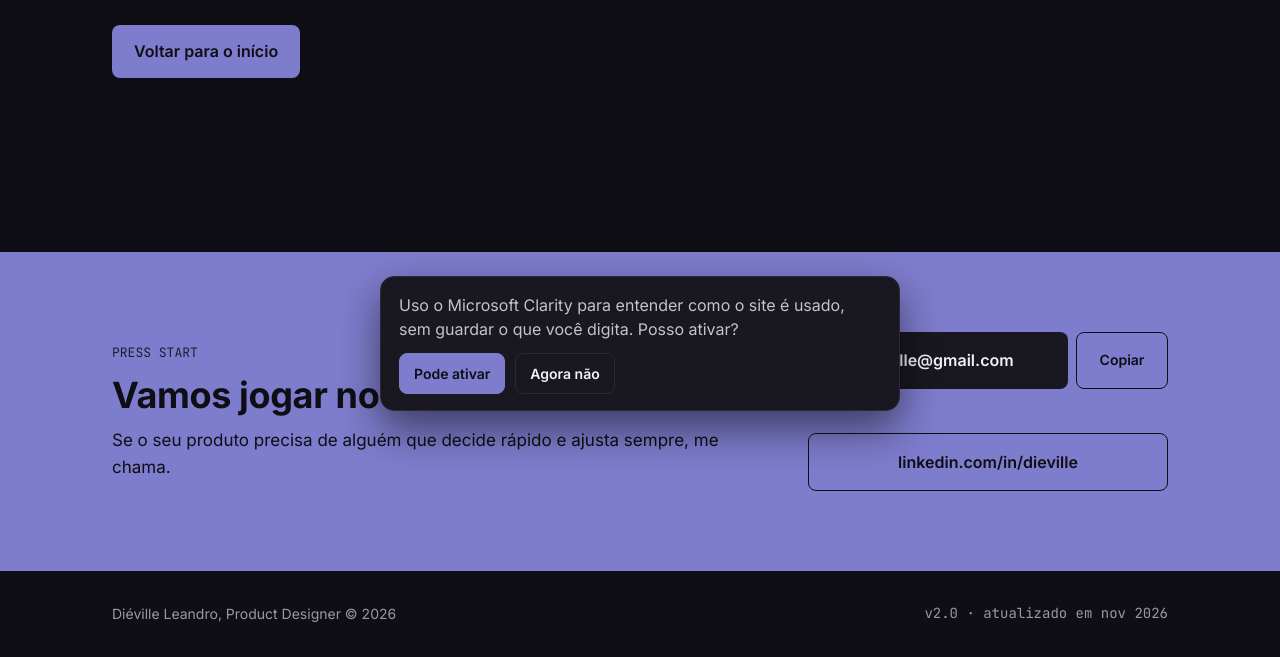
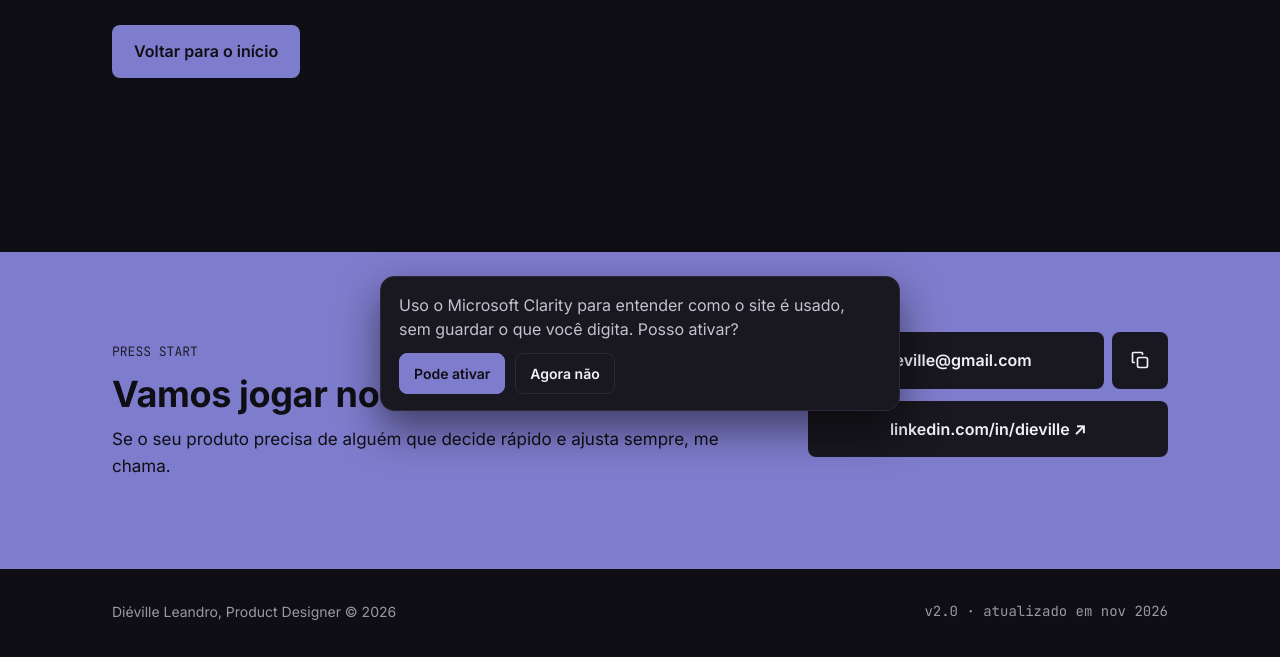
Before and after one commit to dieville/portfolio, a plain HTML site: page 404.html in a window 1280 px wide. Shown: the part 373-1030 px from the top of the page. Drawn offline with Linux system fonts and the light colour scheme.

Commit message:
Contato: botões iguais, ícone de copiar e-mail
Co-Authored-By: Claude Opus 5.5 <noreply@anthropic.com>
Claude-Session: https://claude.ai/code/session_01V1swkwzfpwxpvqN3K7z8r2

```diff
--- a/404.html
+++ b/404.html
@@ -64,9 +64,10 @@ section.blk{padding:88px 0;border-top:1px solid var(--line)}
 <p style="margin: 0; font-size: 17px">Se o seu produto precisa de alguém que decide rápido e ajusta sempre, me chama.</p>
 </div>
 <div style="flex: 0 1 360px; display: flex; flex-direction: column; gap: 12px">
-<div style="display: flex; gap: 8px"><a href="mailto:dieville@gmail.com" style="flex: 1; text-decoration: none; padding: 16px 24px; border-radius: 8px; background: var(--surface); color: var(--ink); font-weight: 600; text-align: center">dieville@gmail.com</a><button type="button" class="cpy" data-copy="dieville@gmail.com" aria-label="Copiar e-mail" style="flex: none; font: inherit; font-weight: 600; font-size: 14px; padding: 0 16px; border-radius: 8px; border: 1.5px solid #0F0E14; background: transparent; color: #0F0E14; cursor: pointer; min-width: 92px">Copiar</button></div><span class="cpyst" role="status" aria-live="polite" style="font-size: 14px; min-height: 20px"></span>
-<script>document.querySelectorAll('.cpy').forEach(function(b){b.onclick=function(){var t=b.dataset.copy,s=b.parentNode.nextElementSibling;var ok=function(){b.textContent='Copiado ✓';s.textContent='E-mail copiado.';setTimeout(function(){b.textContent='Copiar';s.textContent=''},2200)};if(navigator.clipboard){navigator.clipboard.writeText(t).then(ok,function(){prompt('Copie o e-mail:',t)})}else{prompt('Copie o e-mail:',t)}}})</script>
-<a href="https://linkedin.com/in/dieville" style="text-decoration: none; padding: 16px 24px; border-radius: 8px; border: 1.5px solid #0F0E14; font-weight: 600; text-align: center">linkedin.com/in/dieville</a>
+<div style="display: flex; gap: 8px"><a href="mailto:dieville@gmail.com" style="flex: 1; text-decoration: none; padding: 16px 24px; border-radius: 8px; background: var(--surface); color: var(--ink); font-weight: 600; text-align: center">dieville@gmail.com</a><button type="button" class="cpy" data-copy="dieville@gmail.com" aria-label="Copiar e-mail" title="Copiar e-mail" style="flex: none; width: 56px; border-radius: 8px; border: 0; background: var(--surface); color: var(--ink); cursor: pointer; display: inline-flex; align-items: center; justify-content: center"><svg width="20" height="20" viewBox="0 0 24 24" fill="none" stroke="currentColor" stroke-width="2" stroke-linecap="round" stroke-linejoin="round" aria-hidden="true"><rect x="9" y="9" width="12" height="12" rx="2"/><path d="M5 15H4a1 1 0 0 1-1-1V4a1 1 0 0 1 1-1h10a1 1 0 0 1 1 1v1"/></svg></button></div>
+<a href="https://linkedin.com/in/dieville" target="_blank" rel="noopener" style="text-decoration: none; padding: 16px 24px; border-radius: 8px; background: var(--surface); color: var(--ink); font-weight: 600; text-align: center">linkedin.com/in/dieville ↗</a>
+<span class="cpyst" role="status" aria-live="polite" style="font-size: 14px; min-height: 20px; text-align: center"></span>
+<script>(function(){var I='<svg width="20" height="20" viewBox="0 0 24 24" fill="none" stroke="currentColor" stroke-width="2" stroke-linecap="round" stroke-linejoin="round" aria-hidden="true"><rect x="9" y="9" width="12" height="12" rx="2"/><path d="M5 15H4a1 1 0 0 1-1-1V4a1 1 0 0 1 1-1h10a1 1 0 0 1 1 1v1"/></svg>',K='<svg width="20" height="20" viewBox="0 0 24 24" fill="none" stroke="currentColor" stroke-width="2.4" stroke-linecap="round" stroke-linejoin="round" aria-hidden="true"><path d="M5 12l5 5L20 7"/></svg>';document.querySelectorAll('.cpy').forEach(function(b){b.onclick=function(){var t=b.dataset.copy,s=document.querySelector('.cpyst');var ok=function(){b.innerHTML=K;b.setAttribute('aria-label','E-mail copiado');s.textContent='E-mail copiado.';setTimeout(function(){b.innerHTML=I;b.setAttribute('aria-label','Copiar e-mail');s.textContent=''},2200)};if(navigator.clipboard){navigator.clipboard.writeText(t).then(ok,function(){prompt('Copie o e-mail:',t)})}else{prompt('Copie o e-mail:',t)}}})})()</script>
 </div>
 </div>
 </section>
```
Also changed, not shown: index.html (+4 -3 lines), sobre.html (+4 -3 lines).
